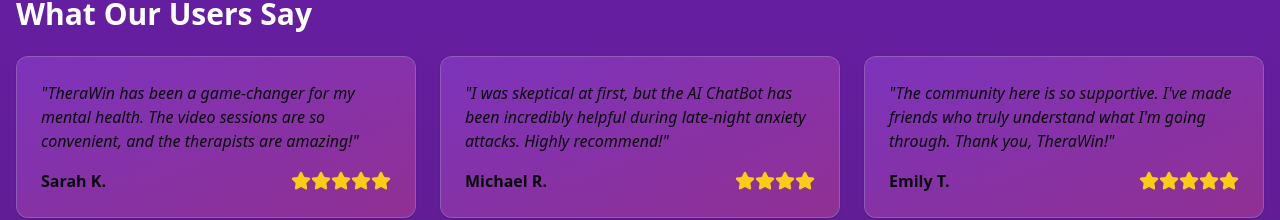
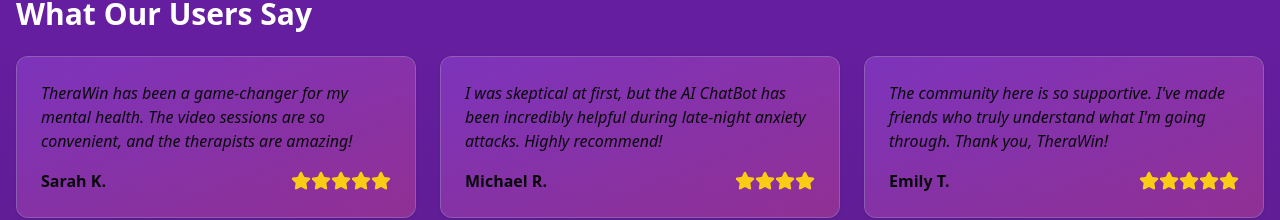
Before and after one commit to anishiit/chat-frontend, a Next.js app: page / in a window 1280 px wide. Shown: the part 912-1132 px from the top of the page. Built offline with nearby package versions, Linux system fonts and the light colour scheme.

Commit message:
changes minor issues

```diff
--- a/src/app/(auth)/login/page.jsx
+++ b/src/app/(auth)/login/page.jsx
@@ -99,7 +99,7 @@ export default function LoginPage() {
         <CardFooter>
             <p className="text-sm text-center w-full">{error}</p>
           <p className="text-sm text-center w-full">
-            Don't have an account?{" "}
+            Do not have an account?
             <Link href="/signup" className="text-indigo-600 hover:underline">
               Sign up
             </Link>
--- a/src/app/page.js
+++ b/src/app/page.js
@@ -251,7 +251,7 @@ export default function Component() {
                           animate={{ opacity: 1, scale: 1 }}
                           transition={{ delay: 0.2, duration: 0.5 }}
                         >
-                          <p className="mb-4 italic relative z-10">"{testimonial.text}"</p>
+                          <p className="mb-4 italic relative z-10">{testimonial.text}</p>
                         </motion.div>
                         <motion.div
                           className="flex justify-between items-center relative z-10"
```
